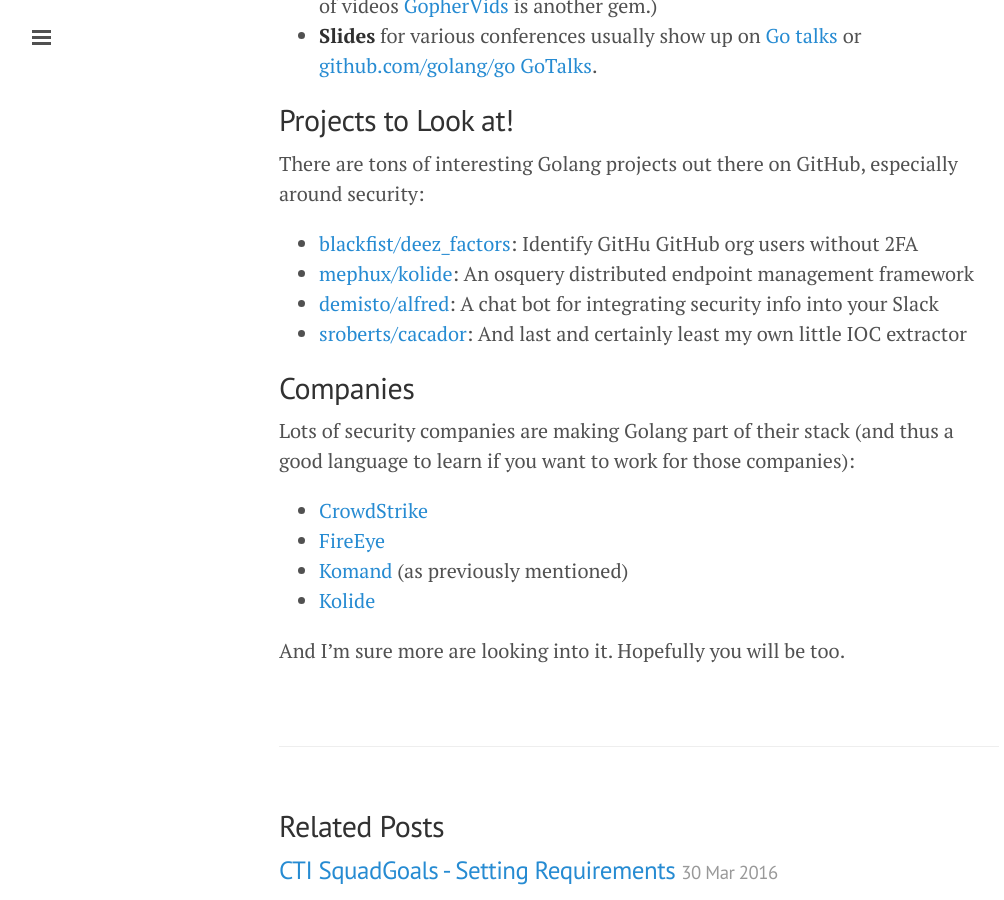
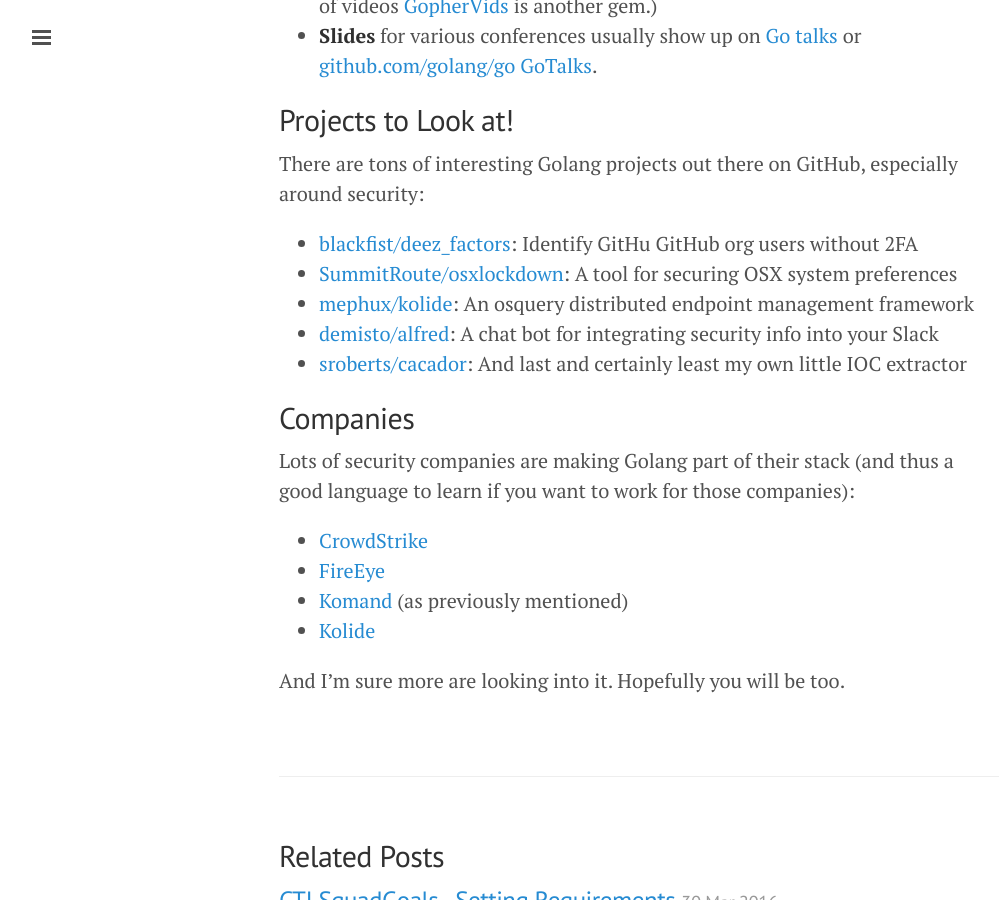
Before and after one commit to sroberts/sroberts.github.io, a Jekyll site: the page built from _posts/2016-07-18-go-for-dfir.md, in a window 1280 px wide and 900 px high, scrolled down 4883 px. Shown: the whole window, without its empty margins (1-1005 px from the left). Built offline with Jekyll 4.4.1, drawn with Linux system fonts in a browser that asks for light colours; nearby versions of some CDN libraries; comment, search, counter and statistics services are not loaded.

Commit message:
added https://github.com/SummitRoute/osxlockdown to projects

```diff
--- a/_posts/2016-07-18-go-for-dfir.md
+++ b/_posts/2016-07-18-go-for-dfir.md
@@ -80,6 +80,7 @@
 There are tons of interesting Golang projects out there on GitHub, especially around security:
 
 - [blackfist/deez_factors](https://github.com/blackfist/deez_factors): Identify GitHu GitHub org users without 2FA
+- [SummitRoute/osxlockdown](https://github.com/SummitRoute/osxlockdown): A tool for securing OSX system preferences
 - [mephux/kolide](https://github.com/mephux/kolide): An osquery distributed endpoint management framework
 - [demisto/alfred](https://github.com/demisto/alfred): A chat bot for integrating security info into your Slack
 - [sroberts/cacador](https://github.com/sroberts/cacador): And last and certainly least my own little IOC extractor
```
